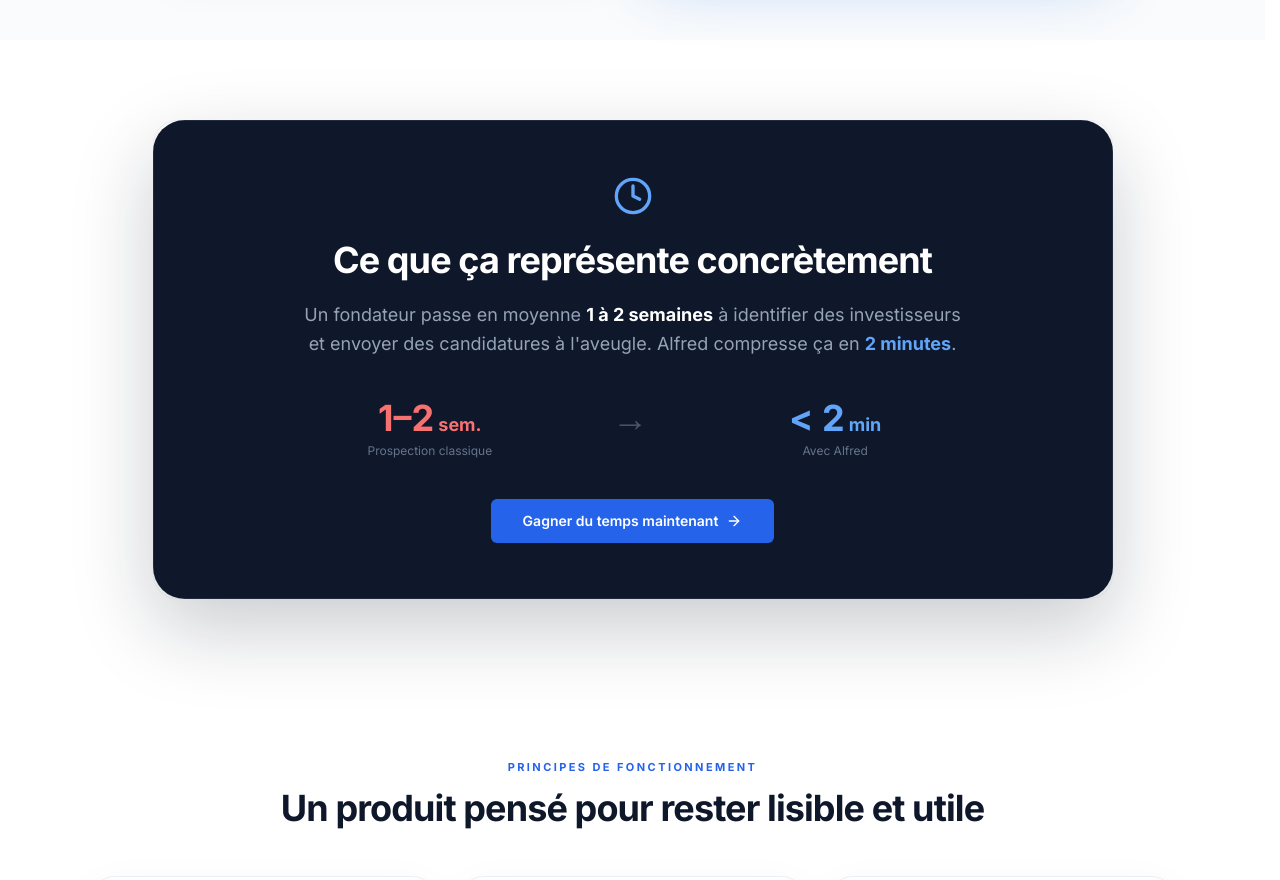
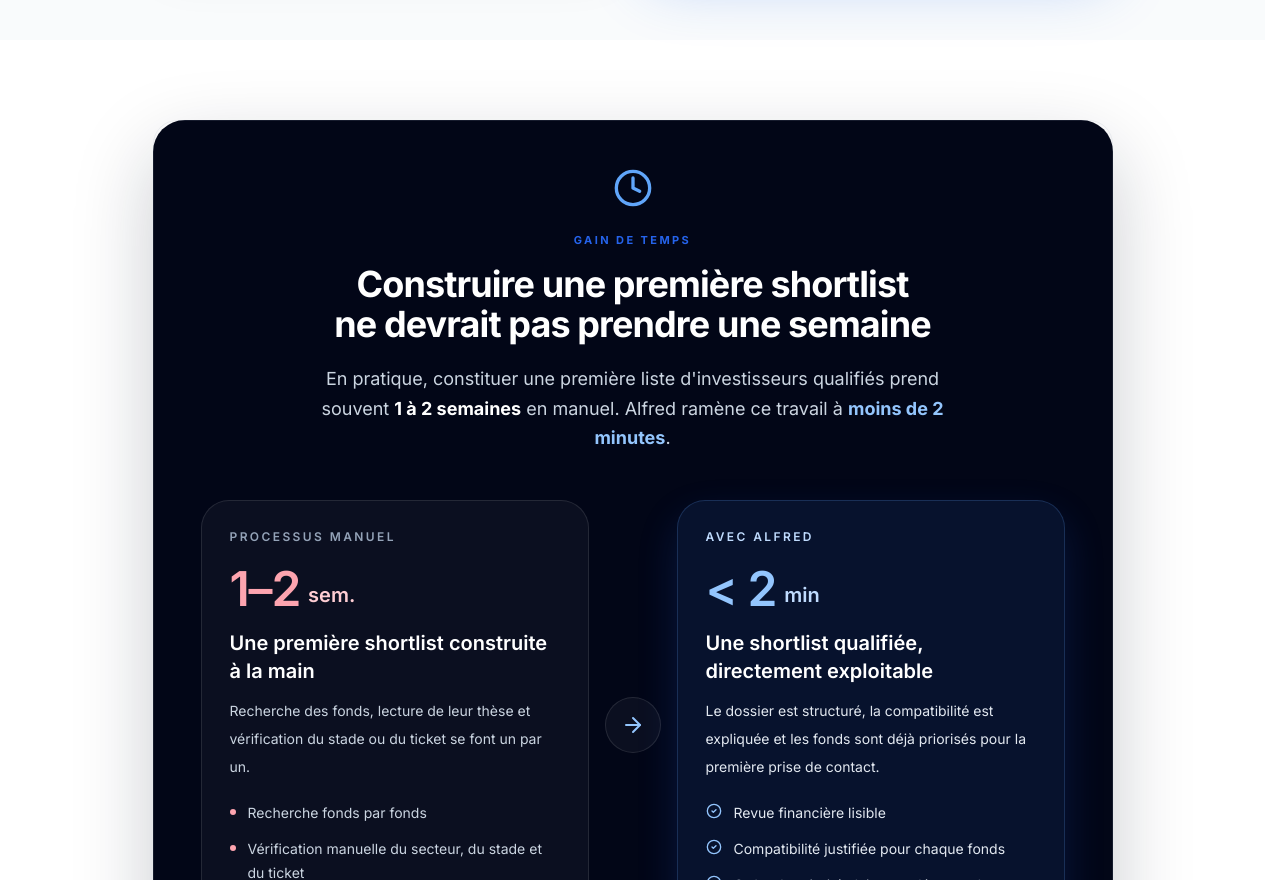
Before and after one commit to alfredauboyneau/alfred-vc-platform, a Next.js app: page /about in a window 1280 px wide. Shown: the part 1920-2800 px from the top of the page. Built offline with nearby package versions, Linux system fonts and the light colour scheme; no server answers.

Commit message:
Improve time-saved section on about page

```diff
--- a/app/about/page.tsx
+++ b/app/about/page.tsx
@@ -219,29 +219,76 @@
 
       {/* ── Temps économisé ── */}
       <section className="py-20 max-w-5xl mx-auto px-4 sm:px-6 lg:px-8">
-        <div className="section-frame bg-slate-900 rounded-[32px] p-10 sm:p-14 text-center shadow-[0_30px_80px_rgba(15,23,42,0.22)]">
-          <Clock className="w-10 h-10 text-blue-400 mx-auto mb-6" />
-          <h2 className="text-3xl sm:text-4xl font-bold text-white mb-5 tracking-tight">
-            {a.timeBadge}
+        <div className="section-frame rounded-[32px] bg-slate-950 p-8 sm:p-12 shadow-[0_30px_80px_rgba(15,23,42,0.22)]">
+          <div className="mx-auto max-w-3xl text-center">
+            <Clock className="mx-auto mb-6 h-10 w-10 text-blue-400" />
+            <p className="eyebrow mb-4 text-blue-300">{a.timeBadge}</p>
+            <h2 className="headline-balance text-3xl font-bold tracking-tight text-white sm:text-4xl">
+              {a.timeTitle}
             </h2>
-          <p className="text-slate-400 text-lg mb-10 max-w-2xl mx-auto leading-relaxed">
-            {a.timeDesc1} <strong className="text-white">{a.timeBold1}</strong> {a.timeDesc2} <strong className="text-blue-400">{a.timeBold2}</strong>.
+            <p className="mx-auto mt-5 max-w-2xl text-lg leading-relaxed text-slate-300">
+              {a.timeDesc1} <strong className="text-white">{a.timeBold1}</strong> {a.timeDesc2}{" "}
+              <strong className="text-blue-300">{a.timeBold2}</strong>.
             </p>
-          <div className="grid grid-cols-3 gap-8 max-w-xl mx-auto mb-10">
-            {a.timeStats.map((s, i) => (
-              <div key={i} className="text-center">
-                <p className={`text-4xl font-bold ${i === 2 ? "text-blue-400" : i === 0 ? "text-red-400" : "text-slate-600"}`}>
-                  {s.value}<span className="text-lg ml-1">{s.unit}</span>
+          </div>
+
+          <div className="mt-12 grid gap-4 lg:grid-cols-[1fr_auto_1fr] lg:items-center">
+            <div className="rounded-[28px] border border-white/10 bg-white/[0.04] p-6 sm:p-7">
+              <p className="text-xs font-semibold uppercase tracking-[0.2em] text-slate-400">
+                {a.timeManualEyebrow}
               </p>
-                {s.label && <p className="text-xs text-slate-500 mt-1">{s.label}</p>}
+              <div className="mt-5 flex items-end gap-2">
+                <span className="text-5xl font-semibold tracking-tight text-rose-300">{a.timeManualValue}</span>
+                <span className="pb-1 text-xl font-semibold text-rose-200">{a.timeManualUnit}</span>
+              </div>
+              <h3 className="mt-4 text-xl font-semibold text-white">{a.timeManualTitle}</h3>
+              <p className="mt-3 text-sm leading-7 text-slate-300">{a.timeManualDesc}</p>
+              <div className="mt-5 space-y-3">
+                {a.timeManualPoints.map((point) => (
+                  <div key={point} className="flex items-start gap-3">
+                    <div className="mt-2 h-1.5 w-1.5 shrink-0 rounded-full bg-rose-300" />
+                    <p className="text-sm leading-6 text-slate-300">{point}</p>
                   </div>
                 ))}
               </div>
+            </div>
+
+            <div className="hidden h-14 w-14 items-center justify-center rounded-full border border-white/10 bg-white/[0.04] lg:flex">
+              <ArrowRight className="h-6 w-6 text-blue-300" />
+            </div>
+
+            <div className="rounded-[28px] border border-blue-400/20 bg-blue-500/10 p-6 sm:p-7 shadow-[0_18px_40px_rgba(37,99,235,0.18)]">
+              <p className="text-xs font-semibold uppercase tracking-[0.2em] text-blue-200">
+                {a.timeAlfredEyebrow}
+              </p>
+              <div className="mt-5 flex items-end gap-2">
+                <span className="text-5xl font-semibold tracking-tight text-blue-300">{a.timeAlfredValue}</span>
+                <span className="pb-1 text-xl font-semibold text-blue-200">{a.timeAlfredUnit}</span>
+              </div>
+              <h3 className="mt-4 text-xl font-semibold text-white">{a.timeAlfredTitle}</h3>
+              <p className="mt-3 text-sm leading-7 text-slate-200">{a.timeAlfredDesc}</p>
+              <div className="mt-5 space-y-3">
+                {a.timeAlfredPoints.map((point) => (
+                  <div key={point} className="flex items-start gap-3">
+                    <CheckCircle2 className="mt-0.5 h-4 w-4 shrink-0 text-blue-300" />
+                    <p className="text-sm leading-6 text-slate-200">{point}</p>
+                  </div>
+                ))}
+              </div>
+            </div>
+          </div>
+
+          <p className="mt-6 text-center text-xs leading-6 text-slate-500">
+            {a.timeFootnote}
+          </p>
+
+          <div className="mt-8 text-center">
             <Link href="/startup/submit">
               <Button size="lg" className="bg-blue-600 hover:bg-blue-700 text-white font-semibold gap-2 px-8">
                 {a.timeCta} <ArrowRight className="w-4 h-4" />
               </Button>
             </Link>
+          </div>
         </div>
       </section>
 
--- a/lib/i18n.tsx
+++ b/lib/i18n.tsx
@@ -238,17 +238,34 @@
         "Les informations nécessaires pour prioriser la prospection",
         "Moins de volume inutile, plus de ciblage",
       ],
-      timeBadge: "Ce que ça représente concrètement",
-      timeDesc1: "Un fondateur passe en moyenne",
+      timeBadge: "Gain de temps",
+      timeTitle: "Construire une première shortlist ne devrait pas prendre une semaine",
+      timeDesc1: "En pratique, constituer une première liste d'investisseurs qualifiés prend souvent",
       timeBold1: "1 à 2 semaines",
-      timeDesc2: "à identifier des investisseurs et envoyer des candidatures à l'aveugle. Alfred compresse ça en",
-      timeBold2: "2 minutes",
-      timeStats: [
-        { value: "1–2", unit: "sem.", label: "Prospection classique" },
-        { value: "→", unit: "", label: "" },
-        { value: "< 2", unit: "min", label: "Avec Alfred" },
+      timeDesc2: "en manuel. Alfred ramène ce travail à",
+      timeBold2: "moins de 2 minutes",
+      timeManualEyebrow: "Processus manuel",
+      timeManualValue: "1–2",
+      timeManualUnit: "sem.",
+      timeManualTitle: "Une première shortlist construite à la main",
+      timeManualDesc: "Recherche des fonds, lecture de leur thèse et vérification du stade ou du ticket se font un par un.",
+      timeManualPoints: [
+        "Recherche fonds par fonds",
+        "Vérification manuelle du secteur, du stade et du ticket",
+        "Première liste souvent encore à retravailler",
       ],
-      timeCta: "Gagner du temps maintenant",
+      timeAlfredEyebrow: "Avec Alfred",
+      timeAlfredValue: "< 2",
+      timeAlfredUnit: "min",
+      timeAlfredTitle: "Une shortlist qualifiée, directement exploitable",
+      timeAlfredDesc: "Le dossier est structuré, la compatibilité est expliquée et les fonds sont déjà priorisés pour la première prise de contact.",
+      timeAlfredPoints: [
+        "Revue financière lisible",
+        "Compatibilité justifiée pour chaque fonds",
+        "Ordre de priorité clair pour démarrer la prospection",
+      ],
+      timeFootnote: "Le gain de temps concerne la première shortlist qualifiée, pas l'ensemble du process de levée.",
+      timeCta: "Obtenir ma shortlist",
       teamBadge: "L'équipe",
       teamTitle: "La logique derrière Alfred",
       founderName: "Alfred Auboyneau",
@@ -810,17 +827,34 @@
         "The information needed to prioritize outreach",
         "Less volume for the sake of volume, more targeting",
       ],
-      timeBadge: "What this means in practice",
-      timeDesc1: "The average founder spends",
+      timeBadge: "Time saved",
+      timeTitle: "A first shortlist should not take a week to build",
+      timeDesc1: "In practice, building a first list of qualified investors often takes",
       timeBold1: "1 to 2 weeks",
-      timeDesc2: "identifying investors and sending blind applications. Alfred compresses that to",
-      timeBold2: "2 minutes",
-      timeStats: [
-        { value: "1–2", unit: "wk", label: "Classic prospecting" },
-        { value: "→", unit: "", label: "" },
-        { value: "< 2", unit: "min", label: "With Alfred" },
+      timeDesc2: "when done manually. Alfred brings that work down to",
+      timeBold2: "under 2 minutes",
+      timeManualEyebrow: "Manual process",
+      timeManualValue: "1–2",
+      timeManualUnit: "wk",
+      timeManualTitle: "A first shortlist built by hand",
+      timeManualDesc: "Funds are sourced one by one, their thesis is reviewed, and stage or ticket fit is checked manually.",
+      timeManualPoints: [
+        "Source funds individually",
+        "Check sector, stage and ticket one by one",
+        "Still end up with a first list that needs cleanup",
       ],
-      timeCta: "Save time now",
+      timeAlfredEyebrow: "With Alfred",
+      timeAlfredValue: "< 2",
+      timeAlfredUnit: "min",
+      timeAlfredTitle: "A qualified shortlist you can use immediately",
+      timeAlfredDesc: "The file is structured, compatibility is explained, and funds are already prioritized for first outreach.",
+      timeAlfredPoints: [
+        "Readable financial review",
+        "Compatibility explained fund by fund",
+        "Clear priority order for outreach",
+      ],
+      timeFootnote: "This time saving refers to the first qualified shortlist, not the full fundraising process.",
+      timeCta: "Build my shortlist",
       teamBadge: "The team",
       teamTitle: "The logic behind Alfred",
       founderName: "Alfred Auboyneau",
```
Lines whose indentation alone changed are shown as unchanged.
